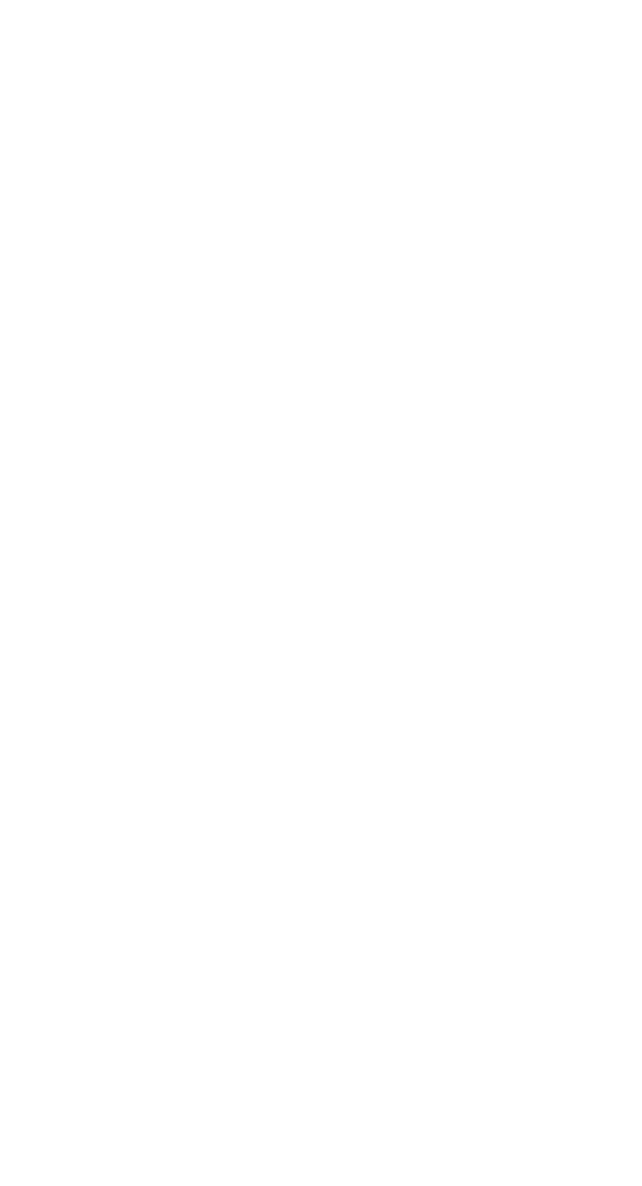
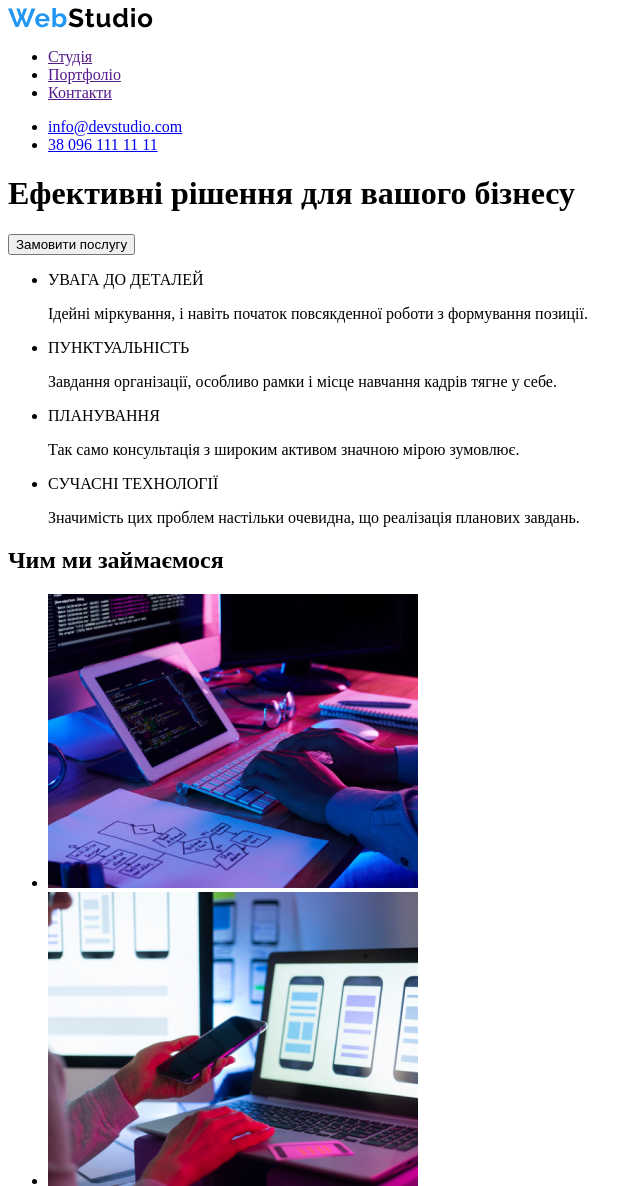
Before and after one commit to UlyanaYashan/goit-markup-hw-01, a plain HTML site: page index.html in a window 1280 px wide. Shown: the top 1186 px of the page, without its empty margins (0-642 px from the left). Before the commit the page ends 800 px from the top, so only its background shows below. Drawn offline with Linux system fonts and the light colour scheme.

Commit message:
добавляє header і частину main проекта

```diff
--- a/index.html
+++ b/index.html
@@ -7,6 +7,59 @@
     <title>Document</title>
 </head>
 <body>
+    <header>
+        <nav>
+            <a href="">
+                <img src="./images/WebStudio.svg" alt="логотип компанії"/>
+            </a>
+            <ul>
+                <li><a href="">Студія</a></li>
+                <li><a href="">Портфоліо</a></li>
+                <li><a href="">Контакти</a></li>
+            </ul>
+        </nav>
+        <ul>
+            <li>
+                <a href="mailto:info@devstudio.com">info@devstudio.com</a>
+            </li>
+            <li>
+                <a href="tel:+38 096 111 11 11">38 096 111 11 11</a>
+            </li>
+        </ul>
+    </header>
+    <main>
+        <h1>Ефективні рішення для вашого бізнесу</h1>
+        <button type="button">Замовити послугу</button>
+        <section>
+            <ul>
+                <li>УВАГА ДО ДЕТАЛЕЙ</li>
+                <p>Ідейні міркування, і навіть початок повсякденної роботи з формування позиції.</p>
+                <li>ПУНКТУАЛЬНІСТЬ</li>
+                <p>Завдання організації, особливо рамки і місце навчання кадрів тягне у себе.</p>
+                <li>ПЛАНУВАННЯ</li>
+                <p>Так само консультація з широким активом значною мірою зумовлює.</p>
+                <li>СУЧАСНІ ТЕХНОЛОГІЇ</li>
+                <p>Значимість цих проблем настільки очевидна, що реалізація планових завдань.</p>
+            </ul>
+        </section>
+        <section>
+            <h2>Чим ми займаємося</h2>
+            <ul>
+                <li>
+                    <img src="./images/box 1.jpg" alt="робочий стіл з компютером" width="370"/>
+                </li>
+                <li>
+                    <img src="./images/box 2.jpg" alt="робоча зона з компютером і телефоном" width="370"/>
+                </li>
+                <li>
+                    <img src="./images/box 3.jpg" alt="робоча зона з компютером і планшетом" width="370"/>
+                </li>
+            </ul>
+        </section>
+        <section>
+            <h2>Наша команда</h2>
 
+        </section>
+    </main>
 </body>
 </html>
```
Also changed, not shown: images/WebStudio.svg (added), images/box 1.jpg (added), images/box 2.jpg (added), images/box 3.jpg (added).
